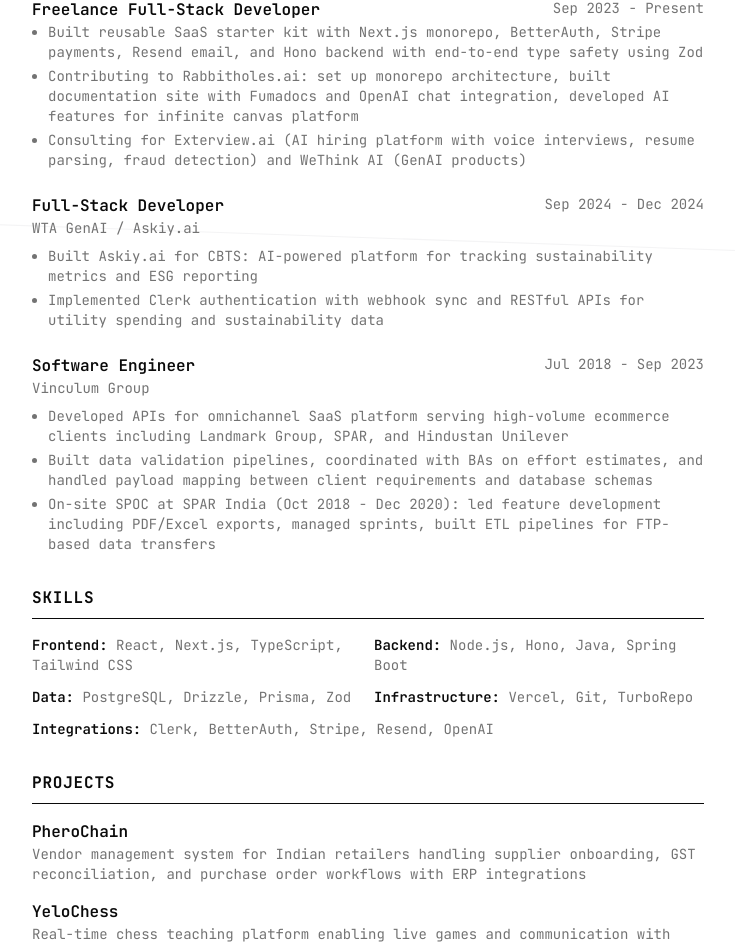
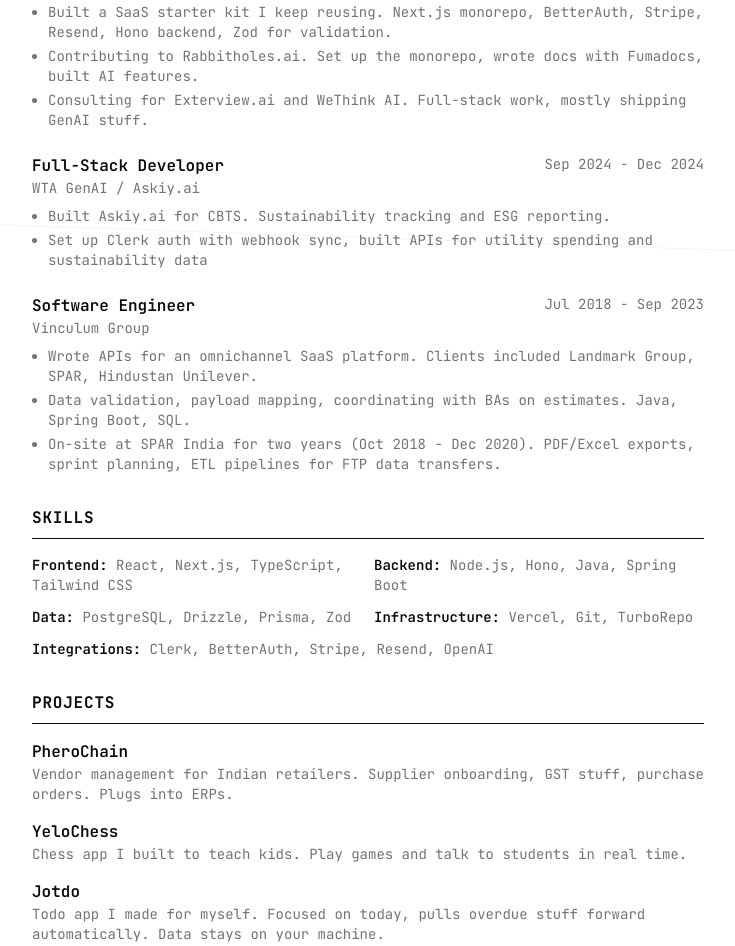
Before and after one commit to rahulragidev/personal-website-template, a Next.js app: page /resume in a window 1280 px wide. Shown: the part 597-1543 px from the top of the page, without its empty margins (96-831 px from the left). Built offline with nearby package versions, Linux system fonts and the light colour scheme.

Commit message:
Refactor Changelog, Projects, Resume, Skills, and Toolkit pages for improved clarity and conciseness. Streamline descriptions of freelance work, project contributions, and technology usage, enhancing readability and engagement across sections.

```diff
--- a/app/projects/page.tsx
+++ b/app/projects/page.tsx
@@ -50,9 +50,8 @@
 					Things I&apos;ve built, shipped, or am still tinkering with.
 				</h1>
 				<p className="mt-6 text-body text-muted-foreground">
-					Most of these started as side projects to scratch my own itch. Some
-					turned into something real, others are still works in progress. If
-					something looks interesting, check it out.
+					Most of these started as side projects. Some turned into something
+					real, others are still works in progress.
 				</p>
 			</div>
 			<div className="mt-16 sm:mt-20">
@@ -65,17 +64,15 @@
 				<Separator className="my-12" />
 				<ProjectEntry name="PheroChain" href="https://www.pherochain.com/en">
 					<p>
-						Vendor management system for large Indian retailers and
-						manufacturers. Handles supplier onboarding, GST reconciliation, and
-						purchase order workflows. Built on top of ERP integrations.
+						Vendor management for Indian retailers. Supplier onboarding, GST
+						stuff, purchase orders. Plugs into ERPs.
 					</p>
 				</ProjectEntry>
 				<Separator className="my-12" />
 				<ProjectEntry name="Jotdo">
 					<p>
-						A today-centric todo app I built for myself. Automatically pulls
-						overdue tasks into today and uses a date sidebar to browse past
-						completed work. Local-first, no cloud.
+						Todo app I built for myself. Focused on today, pulls overdue stuff
+						forward automatically. Data stays on your machine.
 					</p>
 				</ProjectEntry>
 			</div>
--- a/app/resume/page.tsx
+++ b/app/resume/page.tsx
@@ -115,12 +115,10 @@
 				{/* Summary */}
 				<Section title="Summary">
 					<p className="text-nav text-muted-foreground">
-						Full-stack developer with 6+ years of experience building web
-						applications and APIs. Started with enterprise Java, now
-						specializing in TypeScript, Next.js, and Node.js. I help startups
-						ship fast without burning runway. Strong focus on type safety, clean
-						architecture, and integrating third-party services like auth,
-						payments, and email.
+						Full-stack developer. 6+ years building web apps and APIs. Started
+						with Java at an enterprise company, now I work with TypeScript,
+						Next.js, and Node.js. I do the frontend, the backend, and the
+						integrations—auth, payments, email, that kind of thing.
 					</p>
 				</Section>
 
@@ -131,19 +129,16 @@
 						dates="Sep 2023 - Present"
 					>
 						<li>
-							Built reusable SaaS starter kit with Next.js monorepo, BetterAuth,
-							Stripe payments, Resend email, and Hono backend with end-to-end
-							type safety using Zod
+							Built a SaaS starter kit I keep reusing. Next.js monorepo,
+							BetterAuth, Stripe, Resend, Hono backend, Zod for validation.
 						</li>
 						<li>
-							Contributing to Rabbitholes.ai: set up monorepo architecture,
-							built documentation site with Fumadocs and OpenAI chat
-							integration, developed AI features for infinite canvas platform
+							Contributing to Rabbitholes.ai. Set up the monorepo, wrote docs
+							with Fumadocs, built AI features.
 						</li>
 						<li>
-							Consulting for Exterview.ai (AI hiring platform with voice
-							interviews, resume parsing, fraud detection) and WeThink AI (GenAI
-							products)
+							Consulting for Exterview.ai and WeThink AI. Full-stack work,
+							mostly shipping GenAI stuff.
 						</li>
 					</ExperienceItem>
 
@@ -153,12 +148,12 @@
 						dates="Sep 2024 - Dec 2024"
 					>
 						<li>
-							Built Askiy.ai for CBTS: AI-powered platform for tracking
-							sustainability metrics and ESG reporting
+							Built Askiy.ai for CBTS. Sustainability tracking and ESG
+							reporting.
 						</li>
 						<li>
-							Implemented Clerk authentication with webhook sync and RESTful
-							APIs for utility spending and sustainability data
+							Set up Clerk auth with webhook sync, built APIs for utility
+							spending and sustainability data
 						</li>
 					</ExperienceItem>
 
@@ -168,19 +163,16 @@
 						dates="Jul 2018 - Sep 2023"
 					>
 						<li>
-							Developed APIs for omnichannel SaaS platform serving high-volume
-							ecommerce clients including Landmark Group, SPAR, and Hindustan
-							Unilever
+							Wrote APIs for an omnichannel SaaS platform. Clients included
+							Landmark Group, SPAR, Hindustan Unilever.
 						</li>
 						<li>
-							Built data validation pipelines, coordinated with BAs on effort
-							estimates, and handled payload mapping between client requirements
-							and database schemas
+							Data validation, payload mapping, coordinating with BAs on
+							estimates. Java, Spring Boot, SQL.
 						</li>
 						<li>
-							On-site SPOC at SPAR India (Oct 2018 - Dec 2020): led feature
-							development including PDF/Excel exports, managed sprints, built
-							ETL pipelines for FTP-based data transfers
+							On-site at SPAR India for two years (Oct 2018 - Dec 2020). PDF/Excel
+							exports, sprint planning, ETL pipelines for FTP data transfers.
 						</li>
 					</ExperienceItem>
 				</Section>
@@ -237,9 +229,8 @@
 								PheroChain
 							</Link>
 							<p className="text-nav text-muted-foreground">
-								Vendor management system for Indian retailers handling supplier
-								onboarding, GST reconciliation, and purchase order workflows
-								with ERP integrations
+								Vendor management for Indian retailers. Supplier onboarding, GST
+								stuff, purchase orders. Plugs into ERPs.
 							</p>
 						</div>
 						<div>
@@ -251,15 +242,15 @@
 								YeloChess
 							</Link>
 							<p className="text-nav text-muted-foreground">
-								Real-time chess teaching platform enabling live games and
-								communication with students
+								Chess app I built to teach kids. Play games and talk to students
+								in real time.
 							</p>
 						</div>
 						<div>
 							<span className="font-semibold text-foreground">Jotdo</span>
 							<p className="text-nav text-muted-foreground">
-								Local-first, today-centric todo app with automatic overdue task
-								management and date-based navigation
+								Todo app I made for myself. Focused on today, pulls overdue
+								stuff forward automatically. Data stays on your machine.
 							</p>
 						</div>
 					</div>
--- a/lib/resume-pdf.tsx
+++ b/lib/resume-pdf.tsx
@@ -21,12 +21,13 @@
 		fontSize: 24,
 		fontWeight: "bold",
 		fontFamily: "Helvetica-Bold",
-		marginBottom: 4,
+		lineHeight: 1.2,
 	},
 	title: {
 		fontSize: 12,
 		color: "#666",
-		marginBottom: 8,
+		marginTop: 6,
+		marginBottom: 12,
 	},
 	contactRow: {
 		flexDirection: "row",
@@ -160,12 +161,10 @@
 				<View style={styles.section}>
 					<Text style={styles.sectionTitle}>Summary</Text>
 					<Text style={styles.summary}>
-						Full-stack developer with 6+ years of experience building web
-						applications and APIs. Started with enterprise Java, now
-						specializing in TypeScript, Next.js, and Node.js. I help startups
-						ship fast without burning runway. Strong focus on type safety, clean
-						architecture, and integrating third-party services like auth,
-						payments, and email.
+						Full-stack developer. 6+ years building web apps and APIs. Started
+						with Java at an enterprise company, now I work with TypeScript,
+						Next.js, and Node.js. I do the frontend, the backend, and the
+						integrations—auth, payments, email, that kind of thing.
 					</Text>
 				</View>
 
@@ -183,25 +182,22 @@
 						<View style={styles.bulletPoint}>
 							<Text style={styles.bullet}>•</Text>
 							<Text style={styles.bulletText}>
-								Built reusable SaaS starter kit with Next.js monorepo,
-								BetterAuth, Stripe payments, Resend email, and Hono backend with
-								end-to-end type safety using Zod
+								Built a SaaS starter kit I keep reusing. Next.js monorepo,
+								BetterAuth, Stripe, Resend, Hono backend, Zod for validation.
 							</Text>
 						</View>
 						<View style={styles.bulletPoint}>
 							<Text style={styles.bullet}>•</Text>
 							<Text style={styles.bulletText}>
-								Contributing to Rabbitholes.ai: set up monorepo architecture,
-								built documentation site with Fumadocs and OpenAI chat
-								integration, developed AI features for infinite canvas platform
+								Contributing to Rabbitholes.ai. Set up the monorepo, wrote docs
+								with Fumadocs, built AI features.
 							</Text>
 						</View>
 						<View style={styles.bulletPoint}>
 							<Text style={styles.bullet}>•</Text>
 							<Text style={styles.bulletText}>
-								Consulting for Exterview.ai (AI hiring platform with voice
-								interviews, resume parsing, fraud detection) and WeThink AI
-								(GenAI products)
+								Consulting for Exterview.ai and WeThink AI. Full-stack work,
+								mostly shipping GenAI stuff.
 							</Text>
 						</View>
 					</View>
@@ -215,15 +211,15 @@
 						<View style={styles.bulletPoint}>
 							<Text style={styles.bullet}>•</Text>
 							<Text style={styles.bulletText}>
-								Built Askiy.ai for CBTS: AI-powered platform for tracking
-								sustainability metrics and ESG reporting
+								Built Askiy.ai for CBTS. Sustainability tracking and ESG
+								reporting.
 							</Text>
 						</View>
 						<View style={styles.bulletPoint}>
 							<Text style={styles.bullet}>•</Text>
 							<Text style={styles.bulletText}>
-								Implemented Clerk authentication with webhook sync and RESTful
-								APIs for utility spending and sustainability data
+								Set up Clerk auth with webhook sync, built APIs for utility
+								spending and sustainability data.
 							</Text>
 						</View>
 					</View>
@@ -237,25 +233,22 @@
 						<View style={styles.bulletPoint}>
 							<Text style={styles.bullet}>•</Text>
 							<Text style={styles.bulletText}>
-								Developed APIs for omnichannel SaaS platform serving high-volume
-								ecommerce clients including Landmark Group, SPAR, and Hindustan
-								Unilever
+								Wrote APIs for an omnichannel SaaS platform. Clients included
+								Landmark Group, SPAR, Hindustan Unilever.
 							</Text>
 						</View>
 						<View style={styles.bulletPoint}>
 							<Text style={styles.bullet}>•</Text>
 							<Text style={styles.bulletText}>
-								Built data validation pipelines, coordinated with BAs on effort
-								estimates, and handled payload mapping between client
-								requirements and database schemas
+								Data validation, payload mapping, coordinating with BAs on
+								estimates. Java, Spring Boot, SQL.
 							</Text>
 						</View>
 						<View style={styles.bulletPoint}>
 							<Text style={styles.bullet}>•</Text>
 							<Text style={styles.bulletText}>
-								On-site SPOC at SPAR India (Oct 2018 - Dec 2020): led feature
-								development including PDF/Excel exports, managed sprints, built
-								ETL pipelines for FTP-based data transfers
+								On-site at SPAR India for two years (Oct 2018 - Dec 2020).
+								PDF/Excel exports, sprint planning, ETL pipelines for FTP data.
 							</Text>
 						</View>
 					</View>
@@ -304,23 +297,22 @@
 					<View style={styles.projectItem}>
 						<Text style={styles.projectName}>PheroChain (pherochain.com)</Text>
 						<Text style={styles.projectDescription}>
-							Vendor management system for Indian retailers handling supplier
-							onboarding, GST reconciliation, and purchase order workflows with
-							ERP integrations
+							Vendor management for Indian retailers. Supplier onboarding, GST
+							stuff, purchase orders. Plugs into ERPs.
 						</Text>
 					</View>
 					<View style={styles.projectItem}>
 						<Text style={styles.projectName}>YeloChess (yelochess.com)</Text>
 						<Text style={styles.projectDescription}>
-							Real-time chess teaching platform enabling live games and
-							communication with students
+							Chess app I built to teach kids. Play games and talk to students
+							in real time.
 						</Text>
 					</View>
 					<View style={styles.projectItem}>
 						<Text style={styles.projectName}>Jotdo</Text>
 						<Text style={styles.projectDescription}>
-							Local-first, today-centric todo app with automatic overdue task
-							management and date-based navigation
+							Todo app I made for myself. Focused on today, pulls overdue stuff
+							forward automatically. Data stays on your machine.
 						</Text>
 					</View>
 				</View>
```
Also changed, not shown: app/changelog/page.tsx (+10 -14 lines), app/skills/page.tsx (+3 -4 lines), app/toolkit/page.tsx (+6 -14 lines), lib/site-config.ts (+3 -4 lines).
